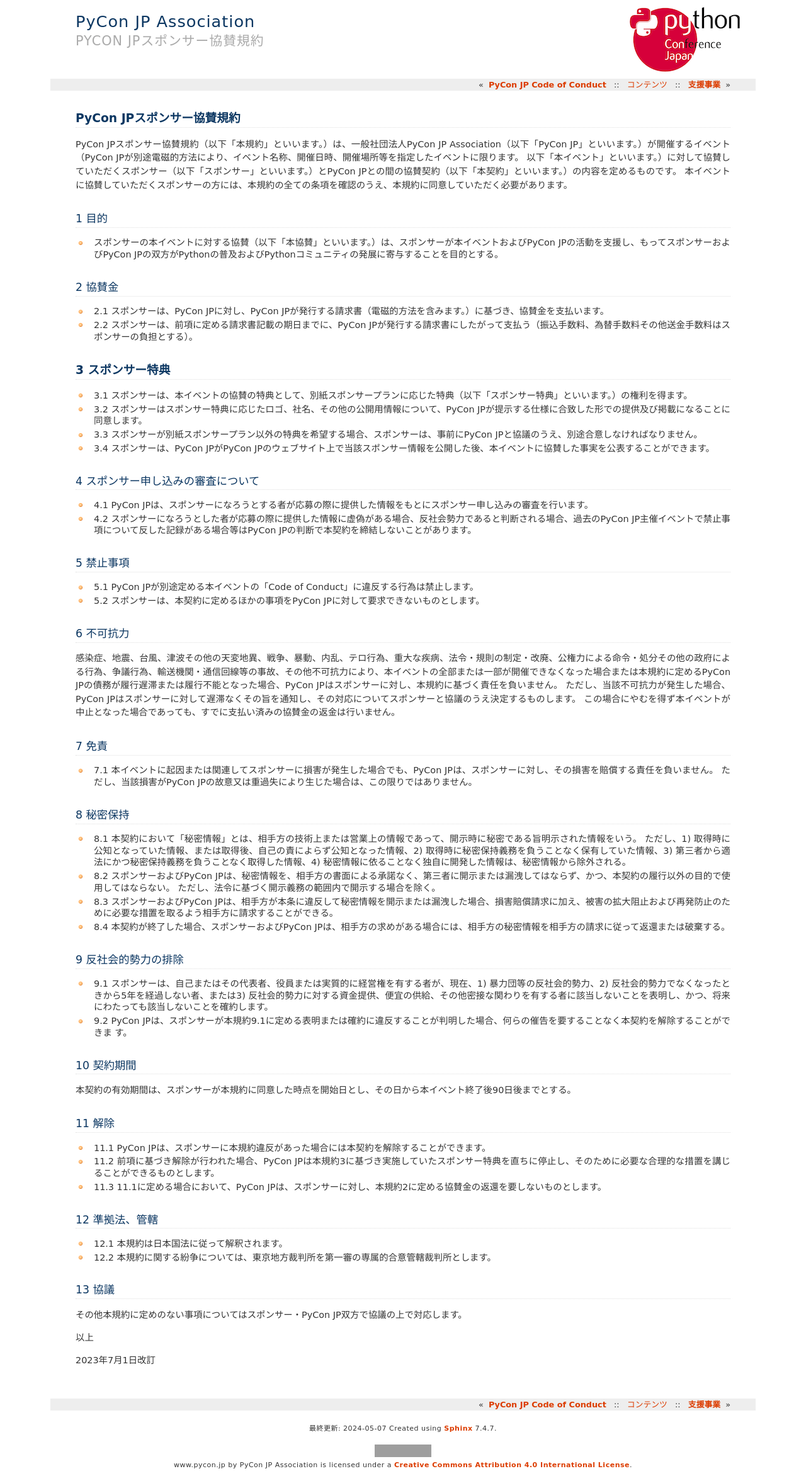
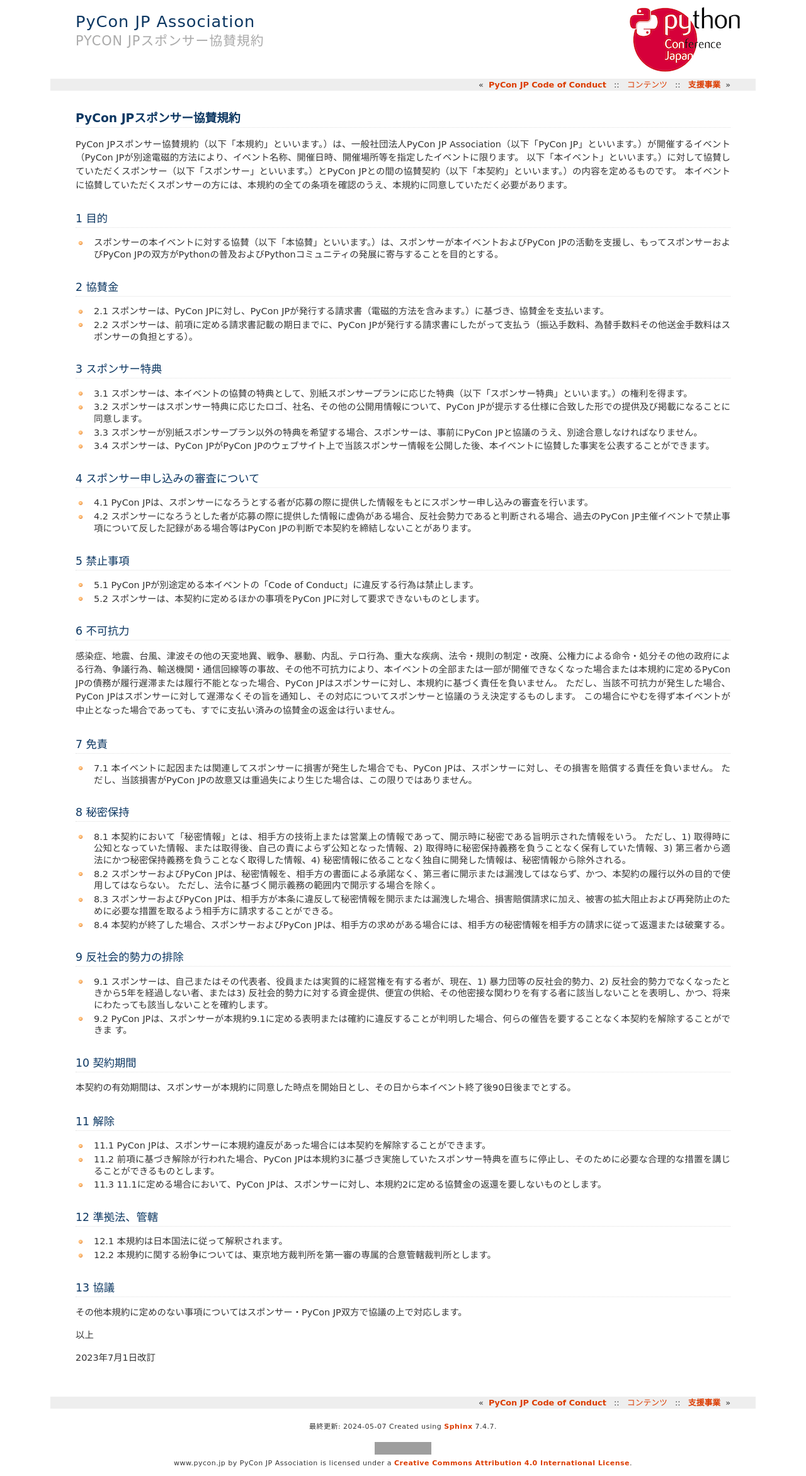
Before and after one commit to pyconjp/www.pycon.jp, a Sphinx documentation site: the page built from source/policies/sponsorship-aggreement.md, in a window 1280 px wide. Shown: the whole page at 63% size. Built offline with Sphinx 7.4.7, drawn with Linux system fonts in a browser that asks for light colours; grey boxes are pictures that could not be loaded.

Commit message:
ISSHA-3192 fix heading

```diff
--- a/source/policies/sponsorship-aggreement.md
+++ b/source/policies/sponsorship-aggreement.md
@@ -13,7 +13,7 @@
 * 2.1 スポンサーは、PyCon JPに対し、PyCon JPが発行する請求書（電磁的方法を含みます。）に基づき、協賛金を支払います。
 * 2.2 スポンサーは、前項に定める請求書記載の期日までに、PyCon JPが発行する請求書にしたがって支払う（振込手数料、為替手数料その他送金手数料はスポンサーの負担とする）。
 
-# 3 スポンサー特典
+## 3 スポンサー特典
 
 * 3.1 スポンサーは、本イベントの協賛の特典として、別紙スポンサープランに応じた特典（以下「スポンサー特典」といいます。）の権利を得ます。
 * 3.2 スポンサーはスポンサー特典に応じたロゴ、社名、その他の公開用情報について、PyCon JPが提示する仕様に合致した形での提供及び掲載になることに同意します。
```
